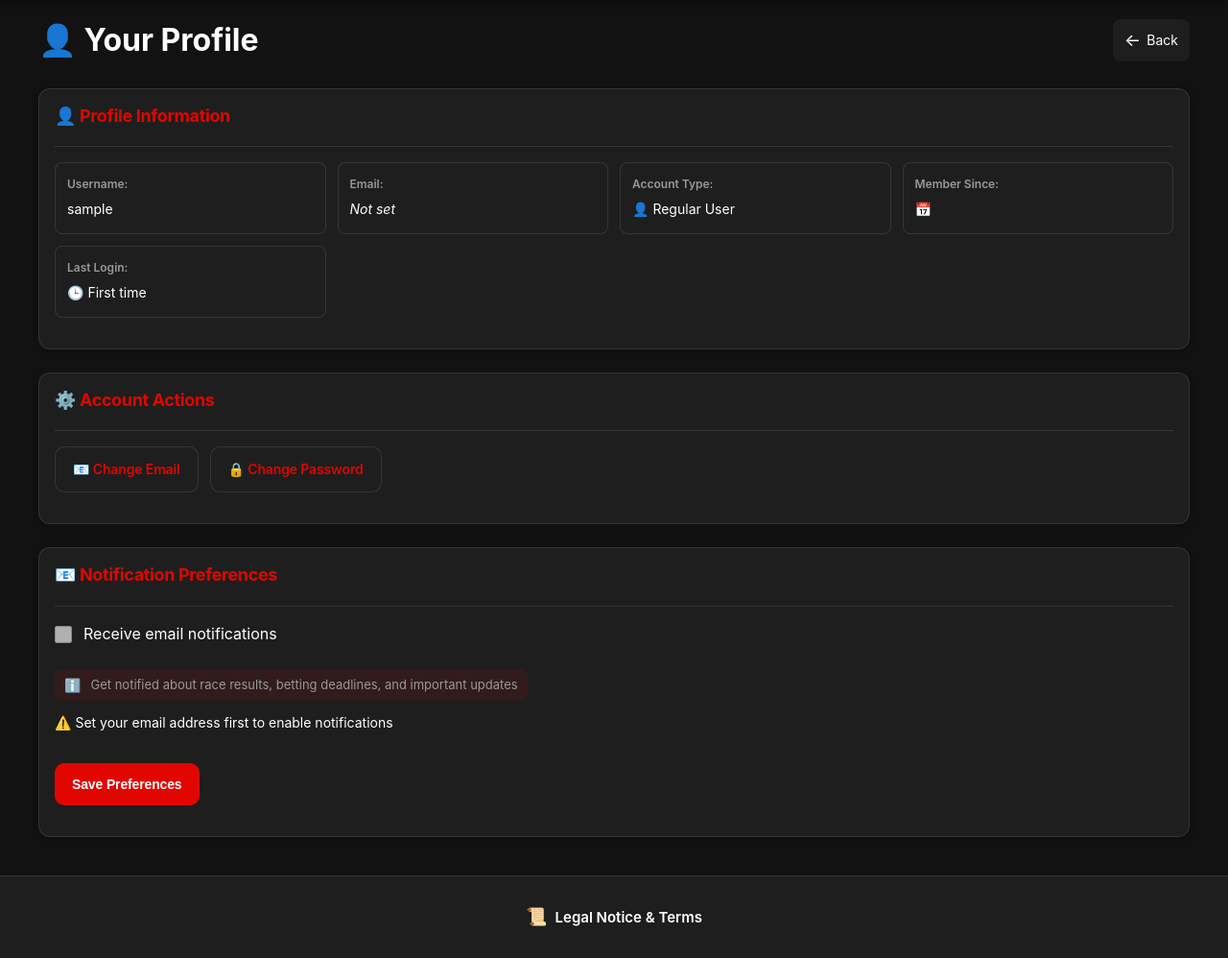
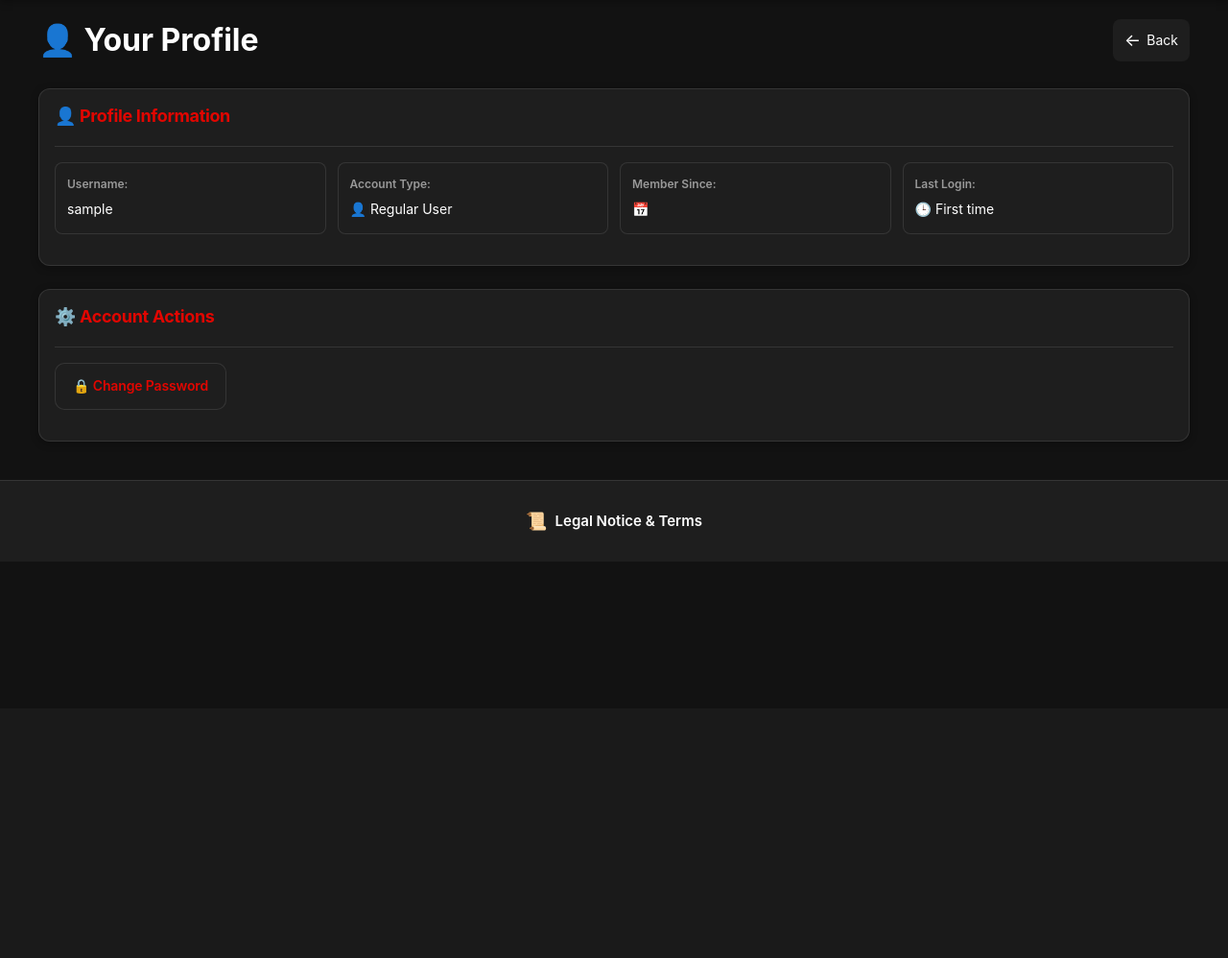
Before and after one commit to Meith0717/f1-betting-website, a Flask app: template src/app/templates/user/profile.html in a window 1280 px wide. Shown: the part 62-1060 px from the top of the page at 96% size. After the commit the page ends 615 px from the top, so only its background shows below. Run offline with Flask 3, Linux system fonts and the light colour scheme; the template is opened without the code that fills it: most values are stand-ins (such as "Sample title", 1, 10 or a date in 2020).

Commit message:
Remove email notification feature
Generated by Mistral Vibe.
Co-Authored-By: Mistral Vibe <vibe@mistral.ai>

```diff
--- a/src/app/routes/auth_routes.py
+++ b/src/app/routes/auth_routes.py
@@ -86,9 +86,7 @@ def register():
             # Create new user
             users[username] = {
                 "password": hash_password(password),
-                "email": None,
-                "score": 0,  # Initialize score to 0
-                "email_notifications": False,
+                "score": 0,
                 "created_at": datetime.now().isoformat(),
                 "last_login": None,
                 "is_admin": False,
--- a/src/app/templates/user/profile.html
+++ b/src/app/templates/user/profile.html
@@ -17,10 +17,6 @@
           <div class="profile-info-item">
             <strong>Username:</strong>
             <span>{{ username }}</span>
-          </div>
-          <div class="profile-info-item">
-            <strong>Email:</strong>
-            <span>{% if users[username].email %}{{ users[username].email }}{% else %}<em>Not set</em>{% endif %}</span>
           </div>
           <div class="profile-info-item">
             <strong>Account Type:</strong>
@@ -45,33 +41,8 @@
       </div>
       <div class="card-content">
         <div class="profile-actions">
-          <a href="{{ url_for('main.change_email') }}" class="btn btn-secondary">📧 Change Email</a>
           <a href="{{ url_for('main.change_password') }}" class="btn btn-secondary">🔒 Change Password</a>
         </div>
-      </div>
-    </div>
-
-    <!-- Notification Preferences -->
-    <div class="card profile-section">
-      <div class="card-header">
-        <h2 class="card-title">📧 Notification Preferences</h2>
-      </div>
-      <div class="card-content">
-        <form method="POST" action="{{ url_for('main.update_notifications') }}">
-          <div class="notification-setting">
-            <input type="checkbox" id="email_notifications" name="email_notifications"
-                   {% if users[username].get('email_notifications', False) %}checked{% endif %}
-                   {% if not users[username].email %}disabled{% endif %}>
-            <label for="email_notifications">Receive email notifications</label>
-          </div>
-          <p class="form-hint">
-            Get notified about race results, betting deadlines, and important updates
-          </p>
-          {% if not users[username].email %}
-          <p class="notification-hint">⚠️ Set your email address first to enable notifications</p>
-          {% endif %}
-          <button type="submit" class="btn btn-primary mt-4">Save Preferences</button>
-        </form>
       </div>
     </div>
   </div>
@@ -83,25 +54,6 @@
   flex-wrap: wrap;
   gap: 12px;
 }
-
-.notification-setting {
-  display: flex;
-  align-items: center;
-  gap: 12px;
-  margin-bottom: 16px;
-}
-
-.notification-setting input[type="checkbox"] {
-  width: 18px;
-  height: 18px;
-  cursor: pointer;
-}
-
-.notification-hint {
-  color: var(--error);
-  font-size: 14px;
-  margin-bottom: 16px;
-}
 </style>
 
 {% endblock %}
```
Also changed, not shown: src/app/routes/main_routes.py (+0 -65 lines), src/app/templates/admin/dashboard.html (+0 -8 lines), src/app/templates/user/change_email.html (deleted, +0 -41 lines), src/tests/test_score_update.py (+2 -6 lines).
